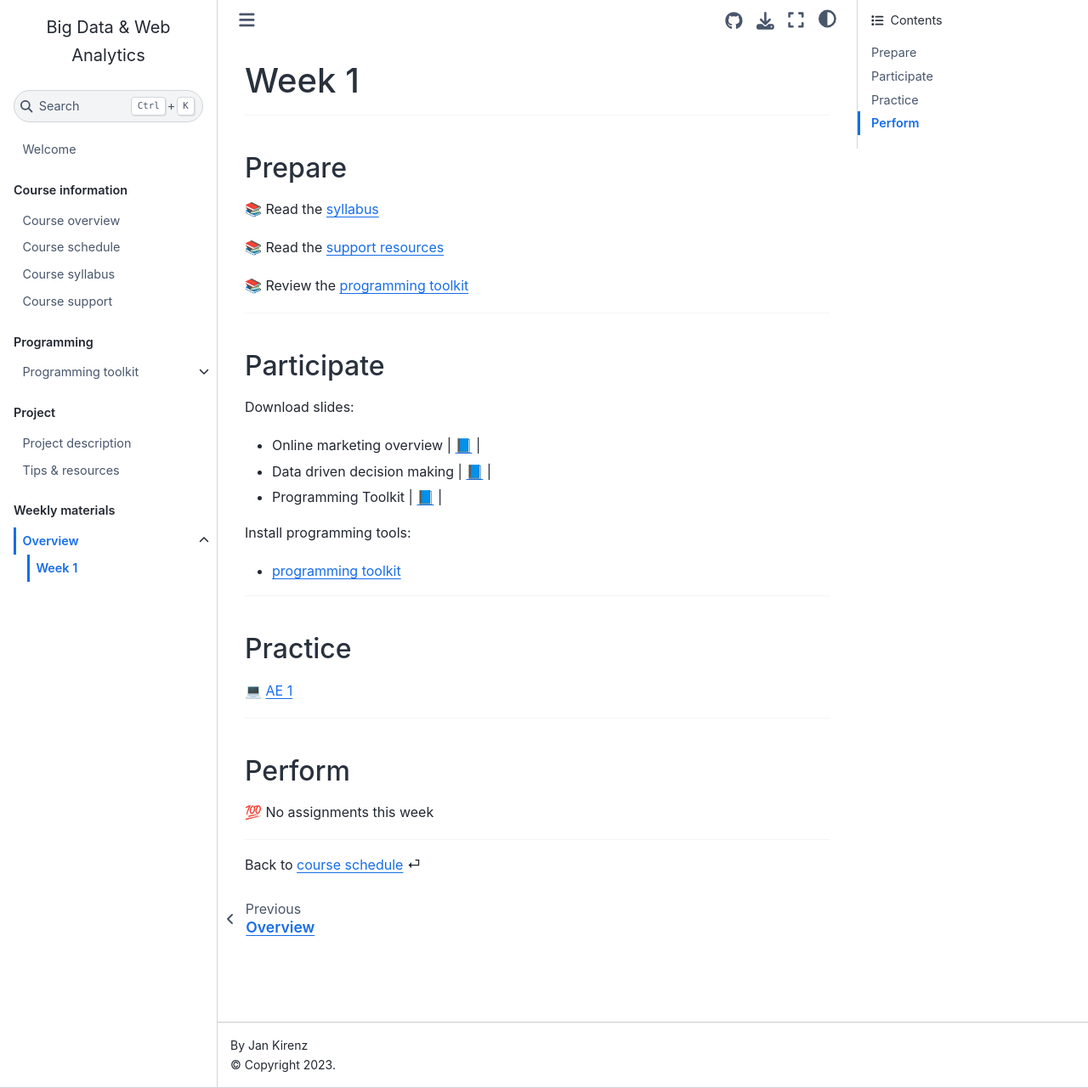
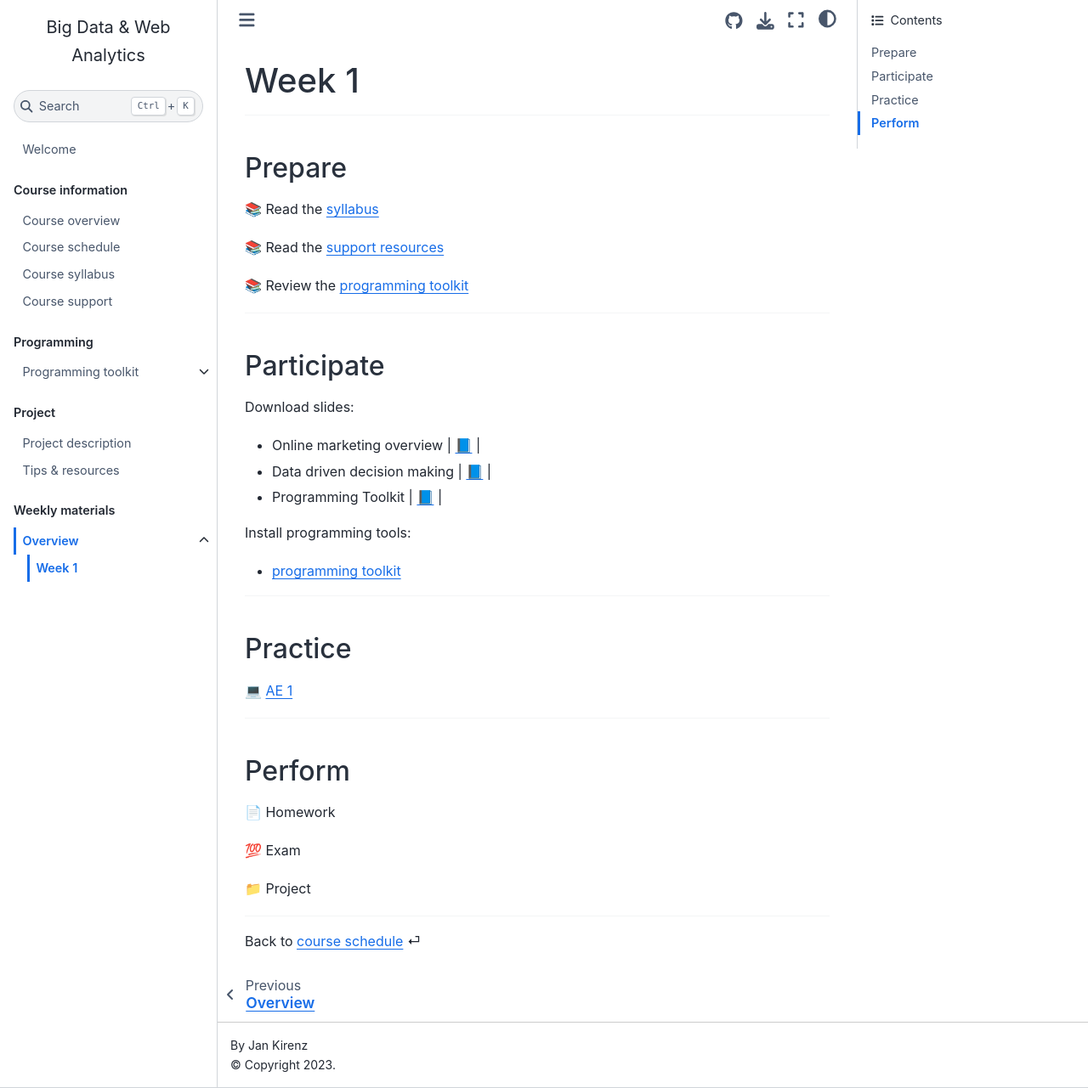
Before and after one commit to om2-ws22/website, a Jupyter Book: the page built from weeks/week1.md, in a window 1280 px wide and 1281 px high. Shown: the whole window at 85% size. Built offline with Jupyter Book 1.0.4 settings and Sphinx 7.4.7 and the Sphinx Book theme 1.1.4, drawn with Linux system fonts in a browser that asks for light colours; comment, search, counter and statistics services are not loaded.

Commit message:
Update week1.md

```diff
--- a/weeks/week1.md
+++ b/weeks/week1.md
@@ -42,8 +42,11 @@ Install programming tools:
 (perform)=
 ## Perform
 
-💯 No assignments this week
+📄 Homework
 
+💯 Exam
+
+📁 Project
 
 
 ---
```
